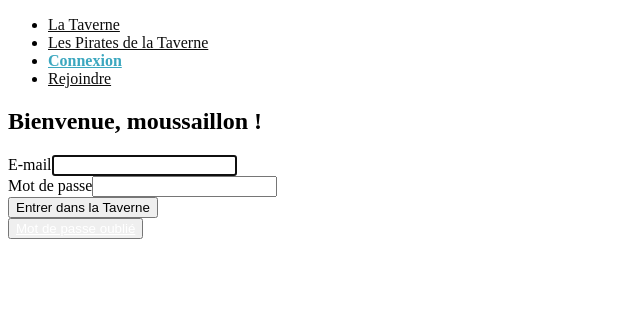
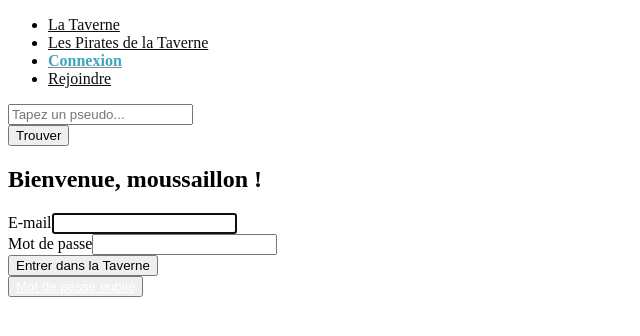
Before and after one commit to Yalimk/taverne-des-soiffards, a React (Create React App) app in the folder front-end/: page /signin in a window 1280 px wide. Shown: the top 336 px of the page, without its empty margins (0-640 px from the left). Built offline with nearby package versions, Linux system fonts and the light colour scheme.

Commit message:
Trying to implement the search but can't figure out how to get the info from the form

```diff
--- a/front-end/src/components/core/Menu.jsx
+++ b/front-end/src/components/core/Menu.jsx
@@ -4,7 +4,7 @@ import React from "react";
 import { Link, withRouter } from "react-router-dom";
 
 // Components import
-// import SearchUser from '../user/SearchUser';
+import SearchUser from '../user/SearchUser';
 
 // Personal modules import
 import { signout, isLoggedIn } from "../../logic/core/index";
@@ -113,7 +113,7 @@ const Menu = ({ history }) => (
               <Link
                 to="/"
                 onClick={() => signout(() => history.push("/"))}
-                className="navbar-link mr-5"
+                className="navbar-link mr-3"
                 style={
                   (isActive(history, "/signout"),
                   { color: "#8C0303", fontWeight: "bold" })
@@ -126,20 +126,20 @@ const Menu = ({ history }) => (
               <li className="nav-item">
                 <Link
                   to="/admin"
-                  className="navbar-link mr-5"
+                  className="navbar-link"
                   style={
                     (isActive(history, "/admin"),
                     { color: "#9662E3", fontWeight: "bold" })
                   }
                 >
-                  Administration du Roi des Pirates
+                  ADMIN
                 </Link>
               </li>
             )}
           </>
         )}
       </ul>
-      {/* <SearchUser /> */}
+      <SearchUser />
     </nav>
   </div>
 );
--- a/front-end/src/components/user/SearchUser.jsx
+++ b/front-end/src/components/user/SearchUser.jsx
@@ -1,75 +1,75 @@
-// // Native modules import
-// import React, { Component } from 'react'
+// Native modules import
+import React, { Component } from 'react'
+import { Redirect } from 'react-router-dom';
 
-// // Personal modules import
-// import {searchUser} from '../user/apiUser';
+// Personal modules import
+import {searchUser} from '../../logic/user/apiUser';
 
-// class SearchUser extends Component {
-//   state = {
-//     search: "",
-//   }
+class SearchUser extends Component {
+  state = {
+    pseudo: "",
+    visitProfile: false,
+    error: "",
+  }
 
+  handleChange = (name) => (event) => {
+    this.setState({ error: "" });
+    const value = event.target.value;
+    this.setState({
+      [name]: value,
+    });
+  };
 
-//   handleChange = (name) => (event) => {
-//     this.setState({ error: "" });
-//     const value = name === "photo" ? event.target.files[0] : event.target.value;
-//     const fileSize = name === "photo" ? event.target.files[0].size : 0;
-//     this.userData.set(name, value);
-//     this.setState({
-//       [name]: value,
-//       fileSize,
-//     });
-//   };
+  submitSearch = async (event) => {
+    event.preventDefault();
+    this.setState({ loading: true });
+      const user = await searchUser(userPseudo);
+      // console.info(`[front-end/src/user/EditProfile => submitSearch => after updateUser:31]: user: ${user}`)
+      if (user.error) {
+        this.setState({ error: user.error });
+      } else {
+       this.setState({
+         visitProfile: true,
+         pseudo: user,
+       })
+      }
+  };
 
-//   searchSubmit = async (event) => {
-//     event.preventDefault();
-//     this.setState({ loading: true });
-//       const userPseudo = this.props.match.params.userPseudo;
-//       console.log(
-//         `[front-end/src/user/EditProfile => searchSubmit:28] => userPseudo: ${userPseudo}`
-//       );
-//       const data = await searchUser(userPseudo);
-//       // console.info(`[front-end/src/user/EditProfile => searchSubmit => after updateUser:31]: data: ${data}`)
-//       if (data.error) {
-//         this.setState({ error: data.error });
-//       } else {
-//         // console.info(`[front-end/src/user/EditProfile => searchSubmit => before updateInfo:190]: data: ${data}`)
-//         // updateInfo(data, () => {
-//         //   this.setState({ redirectionProfile: true });
-//         // });
-//       }
-//   };
+  searchForm = (pseudo) => (
+    <form action="">
+      <div className="form-group">
+        <input
+          className="form-control mr-sm-2"
+          onChange={this.handleChange("pseudo")}
+          type="search"
+          aria-label="Search"
+          autoFocus
+          placeholder="Tapez un pseudo..."
+          value={pseudo}
+        />
+      </div>
+      <button
+        onClick={this.submitSearch}
+        type="submit"
+        className="btn btn-raised btn-primary"
+      >
+        Trouver
+      </button>
+    </form>
+  );
 
-//   searchForm = (search) => (
-//     <form action="">
-//       <div className="form-group">
-//         <input
-//           className="form-control mr-sm-2"
-//           onChange={this.handleChange("search")}
-//           type="search"
-//           aria-label="Search"
-//           autoFocus
-//           placeholder="Cherchez le pseudo d'un pirate"
-//           value={search}
-//         />
-//       </div>
-//       <button
-//         onClick={this.searchSubmit}
-//         type="submit"
-//         className="btn btn-raised btn-primary"
-//       >
-//         Modifier
-//       </button>
-//     </form>
-//   );
+  render() {
+    const {pseudo} = this.state
+    const {visitProfile, search} = this.state;
+    if (visitProfile) {
+      return <Redirect to={`/user/${search._id}`} />
+    }
+    return (
+      <div>
+        {this.searchForm(pseudo)}
+      </div>
+     );
+  }
+}
 
-//   render() {
-//     return (
-//       <div>
-//         {this.searchForm}
-//       </div>
-//      );
-//   }
-// }
-
-// export default SearchUser;
+export default SearchUser;
--- a/front-end/src/logic/user/apiUser.js
+++ b/front-end/src/logic/user/apiUser.js
@@ -60,23 +60,23 @@ export const updateInfo = (user, next) => {
   }
 };
 
-// export const searchUser = async (pseudo) => {
-//   console.log(`[front-end/src/user/apiUser.js => searchUser:78] : pseudo: ${pseudo}`);
-//   try {
-//     const response = await fetch(`${process.env.REACT_APP_API_URI}/user/search/${pseudo}`, {
-//       method: "GET",
-//       headers: {
-//         Accept: "application/json",
-//         "Content-type": "application/json"
-//       }
-//     });
-//     return response.json();
-//   } catch (error) {
-//     return console.error(
-//       `[front-end/src/user/apiUser.js => searchUser:90] : error: ${error}.`
-//     );
-//   }
-// };
+export const searchUser = async (pseudo) => {
+  console.log(`[front-end/src/user/apiUser.js => searchUser:78] : pseudo: ${pseudo}`);
+  try {
+    const response = await fetch(`${process.env.REACT_APP_API_URI}/user/search/${pseudo}`, {
+      method: "GET",
+      headers: {
+        Accept: "application/json",
+        "Content-type": "application/json"
+      }
+    });
+    return response.json();
+  } catch (error) {
+    return console.error(
+      `[front-end/src/user/apiUser.js => searchUser:90] : error: ${error}.`
+    );
+  }
+};
 
 export const remove = async (userId, token) => {
   try {
```
Also changed, not shown: 2 other files (tests, documents, lock files or other folders).
